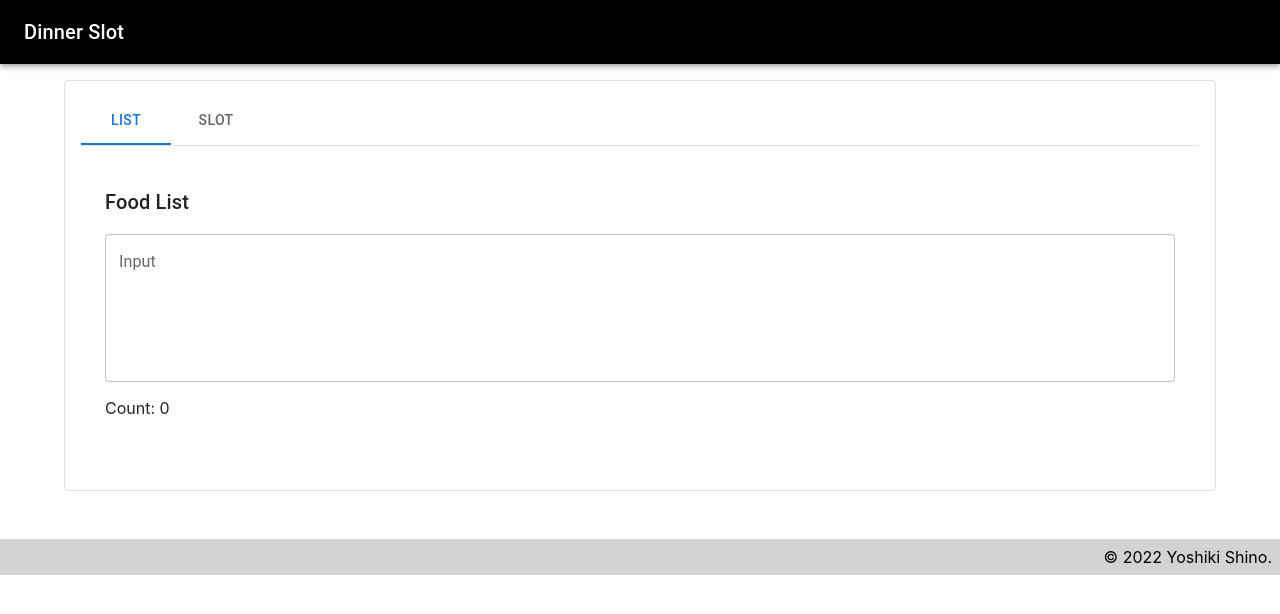
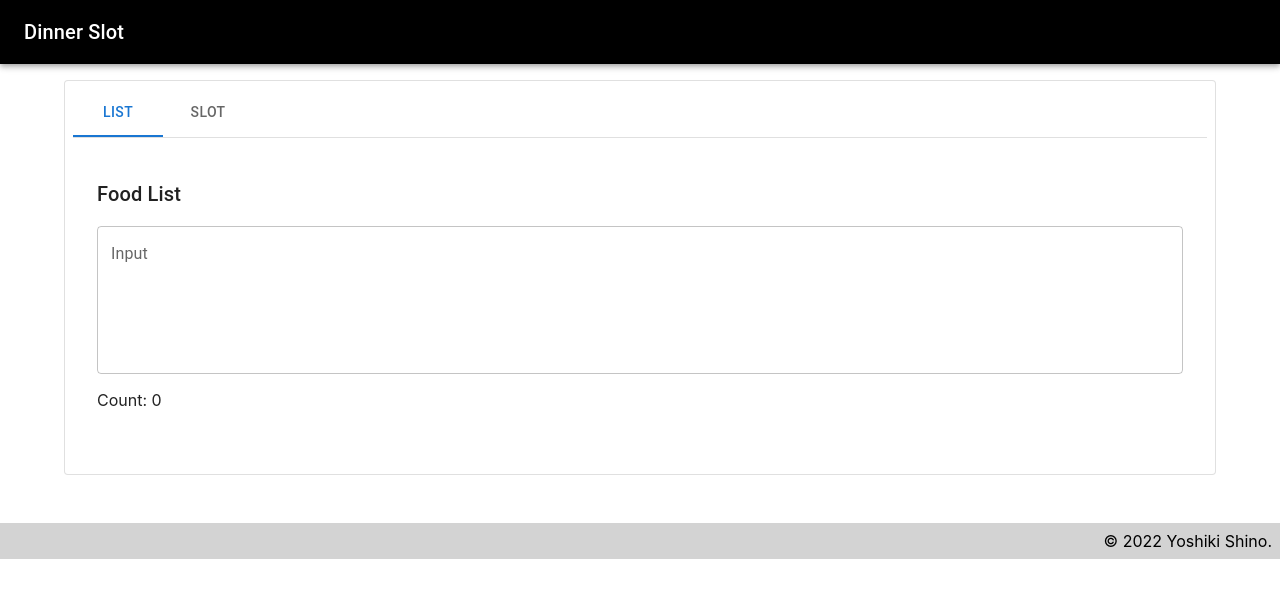
Before and after one commit to yoshikipom/dinnerslot-web, a Next.js app: page / in a window 1280 px wide. Shown: the top 614 px of the page. Built offline with nearby package versions, Linux system fonts and the light colour scheme.

Commit message:
style: fix ui

```diff
--- a/src/components/Slot.tsx
+++ b/src/components/Slot.tsx
@@ -1,7 +1,8 @@
-import { Typography, TextField, Button, TableContainer, Paper, Table, TableHead, TableRow, TableBody, TableCell, styled, tableCellClasses } from "@mui/material";
+import { Typography, TextField, Button, TableContainer, Paper, Table, TableHead, TableRow, TableBody, TableCell, styled, tableCellClasses, IconButton } from "@mui/material";
 import React, { useState } from "react";
 import { Food } from "../model/Food";
 import LineShareButton from "./LineShareButton";
+import ChangeCircleIcon from '@mui/icons-material/ChangeCircle';
 
 
 const StyledTableCell = styled(TableCell)(({ theme }) => ({
@@ -64,10 +65,10 @@ const Slot = (props: any) => {
 
             {results.length > 0 &&
                 <TableContainer component={Paper}>
-                    <Table sx={{ minWidth: 650 }} aria-label="simple table">
+                    <Table aria-label="simple table">
                         <TableHead>
                             <TableRow>
-                                <StyledTableCell>No.</StyledTableCell>
+                                {/* <StyledTableCell>No.</StyledTableCell> */}
                                 <StyledTableCell>food</StyledTableCell>
                                 <StyledTableCell>action</StyledTableCell>
                             </TableRow>
@@ -78,11 +79,11 @@ const Slot = (props: any) => {
                                     key={index}
                                     sx={{ '&:last-child td, &:last-child th': { border: 0 } }}
                                 >
-                                    <StyledTableCell component="th" scope="row">{index + 1}
-                                    </StyledTableCell>
+                                    {/* <StyledTableCell component="th" scope="row">{index + 1}
+                                    </StyledTableCell> */}
                                     <StyledTableCell>{food.id} {food.name}</StyledTableCell>
                                     <StyledTableCell>
-                                        <Button variant="outlined" sx={{ mx: 2 }} onClick={slotOneItem.bind(this, index)}>Change</Button>
+                                        <IconButton onClick={slotOneItem.bind(this, index)}><ChangeCircleIcon /></IconButton>
                                     </StyledTableCell>
                                 </TableRow>
                             ))}
--- a/src/pages/index.tsx
+++ b/src/pages/index.tsx
@@ -18,7 +18,7 @@ const Home: NextPage = () => {
   const [tabValue, setTabValue] = useState('1');
 
   return (
-    <Paper variant="outlined" sx={{ p: 2 }}>
+    <Paper variant="outlined" sx={{ p: 1 }}>
       <TabContext value={tabValue}>
         <Box sx={{ borderBottom: 1, borderColor: 'divider' }}>
           <TabList onChange={(_, value) => setTabValue(value)}>
```
